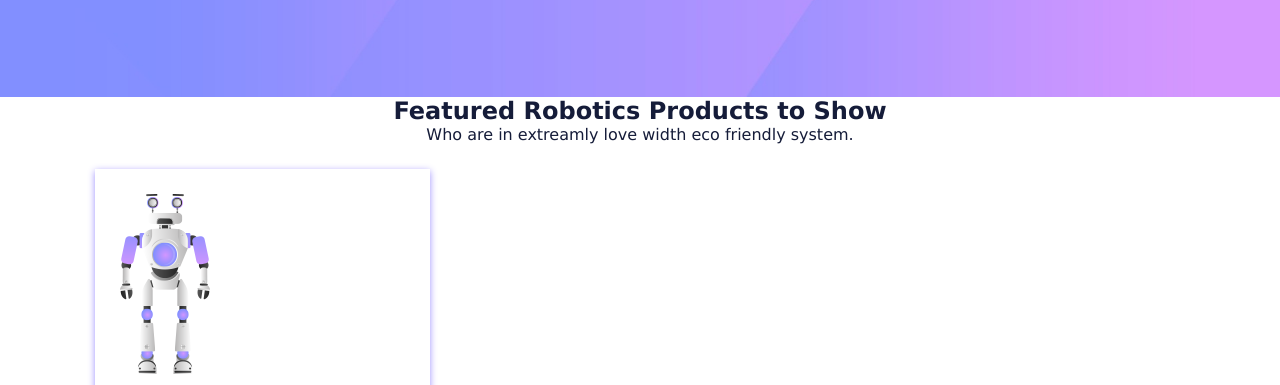
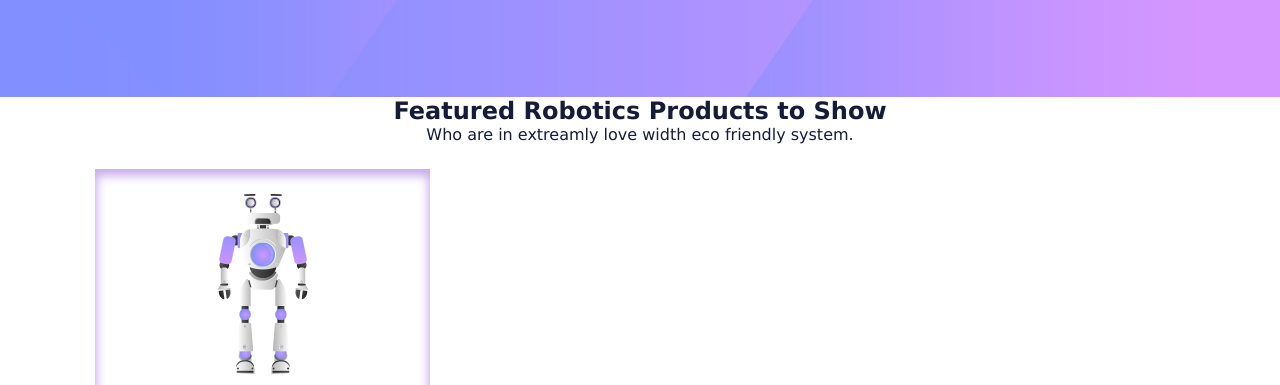
Before and after one commit to Dez1t/maximumurok, a plain HTML site: page index.html in a window 1280 px wide. In both pictures the pointer is over the element 262 px from the left and 677 px from the top of the page. Shown: the part 343-728 px from the top of the page. Drawn offline with Linux system fonts and the light colour scheme.

Commit message:
Update style.css

```diff
--- a/css/style.css
+++ b/css/style.css
@@ -43,6 +43,12 @@
 	background-size: cover;
 	background-position: center;
 }
+.card:hover{
+	-webkit-box-shadow: 0px 5px 10px 2px rgba(116, 44, 202, 0.39) inset;
+	-moz-box-shadow: 0px 5px 10px 2px rgba(116, 44, 202, 0.39) inset;
+	box-shadow: 0px 5px 10px 2px rgba(116, 44, 202, 0.39) inset;
+}
+
 .cards-title, .cards-description{
 	color: #151c39;
 	text-align: center;
@@ -53,6 +59,7 @@
 	margin: 25px;
 	background-color: white;
 	box-shadow: 0px 2px 7px 0px #9e90ff;
+	text-align: center;
 }
 .card-link{
 	text-decoration: none;
@@ -66,6 +73,7 @@
 }
 .card-title, .card-text{
 	margin-bottom: 10px;
+	padding: 5px 10px;
 }
 .footer{
 	background-image: url(/img/footer-bg.jpg);
```
